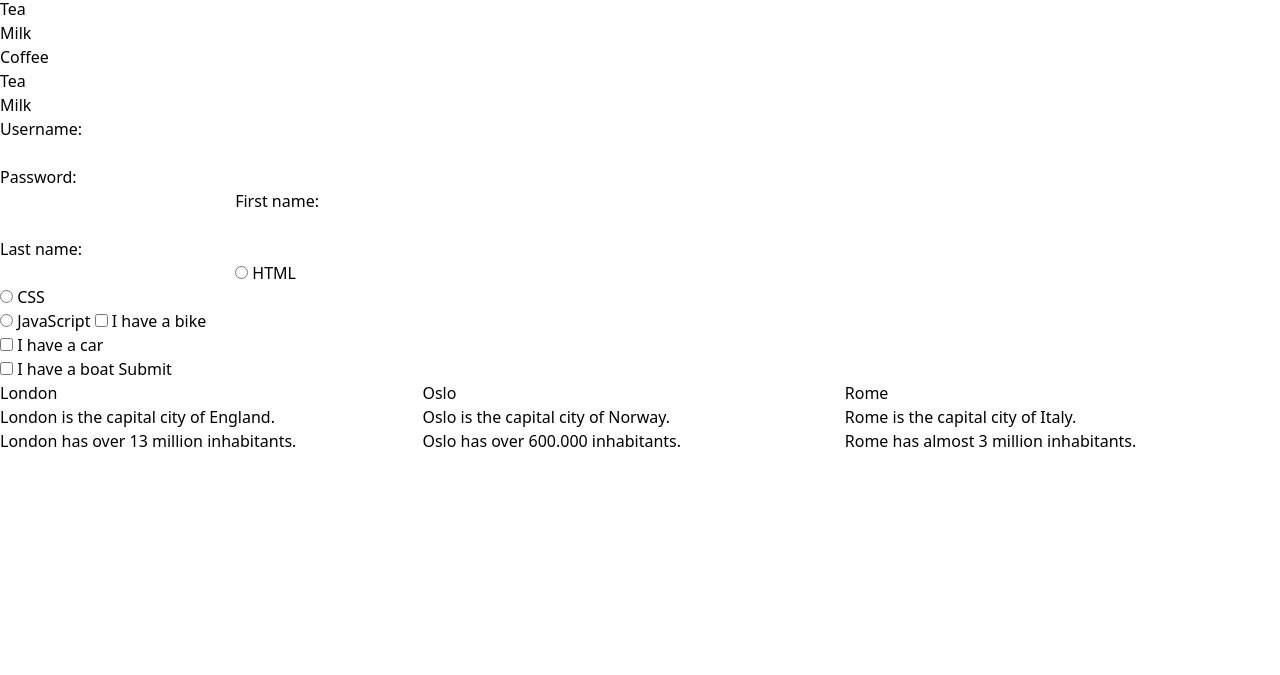
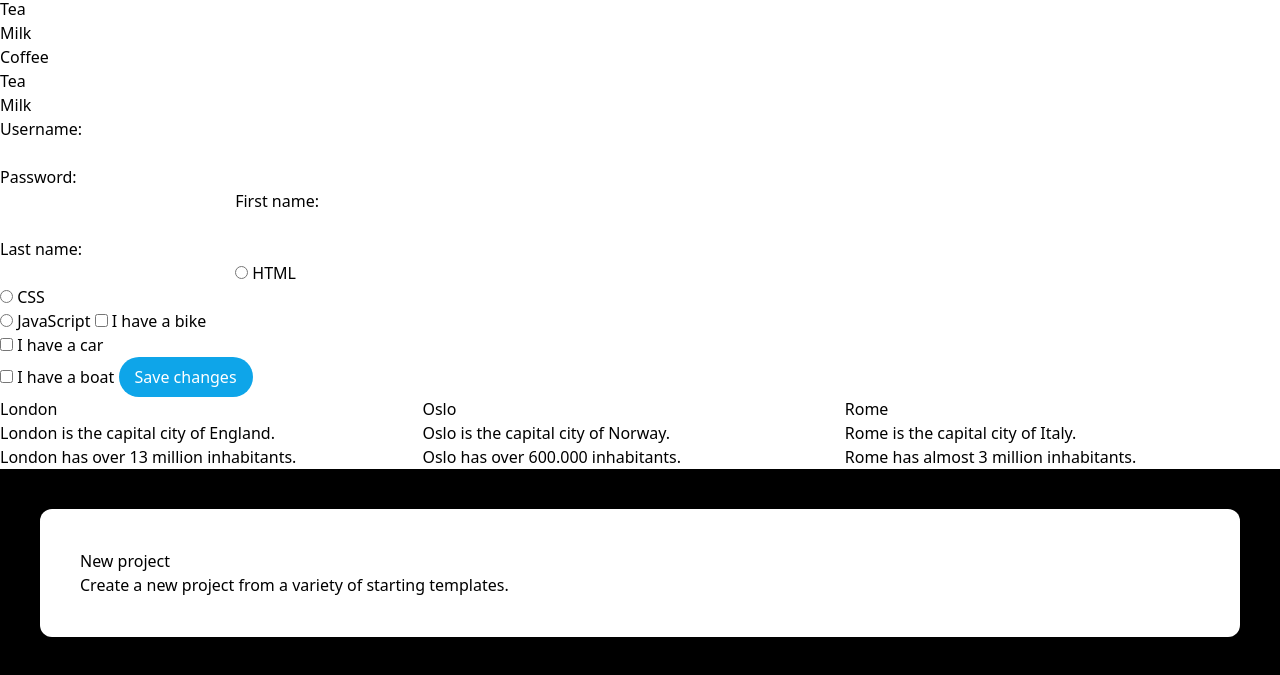
Before and after one commit to nikkinicholasromero/tailwind-demo, a plain HTML site: page index.html in a window 1280 px wide. Shown: the part 543-1218 px from the top of the page. Before the commit the page ends 996 px from the top, so only its background shows below. Drawn offline with nearby package versions, Linux system fonts and the light colour scheme.

Commit message:
Button styling and grouping

```diff
--- a/index.html
+++ b/index.html
@@ -60,7 +60,7 @@
     <input type="checkbox" id="vehicle3" name="vehicle3" value="Boat">
     <label for="vehicle3"> I have a boat</label>
 
-    <button type="submit">Submit</button>
+    <button type="submit" class="bg-sky-500 hover:bg-sky-700 active:bg-sky-900 text-white px-4 py-2 rounded-3xl">Save changes</button>
 </form>
 
 <div class="mycontainer">
@@ -82,5 +82,16 @@
         <p>Rome has almost 3 million inhabitants.</p>
     </div>
 </div>
+
+<div class="bg-black p-10">
+    <a href="#" class="bg-white block p-10 rounded-xl group hover:bg-gray-500">
+        <div>
+            <h3 class="group-hover:text-white">New project</h3>
+        </div>
+        <p class="group-hover:text-white">
+            Create a new project from a variety of starting templates.
+        </p>
+    </a>
+</div>
 </body>
 </html>
```
